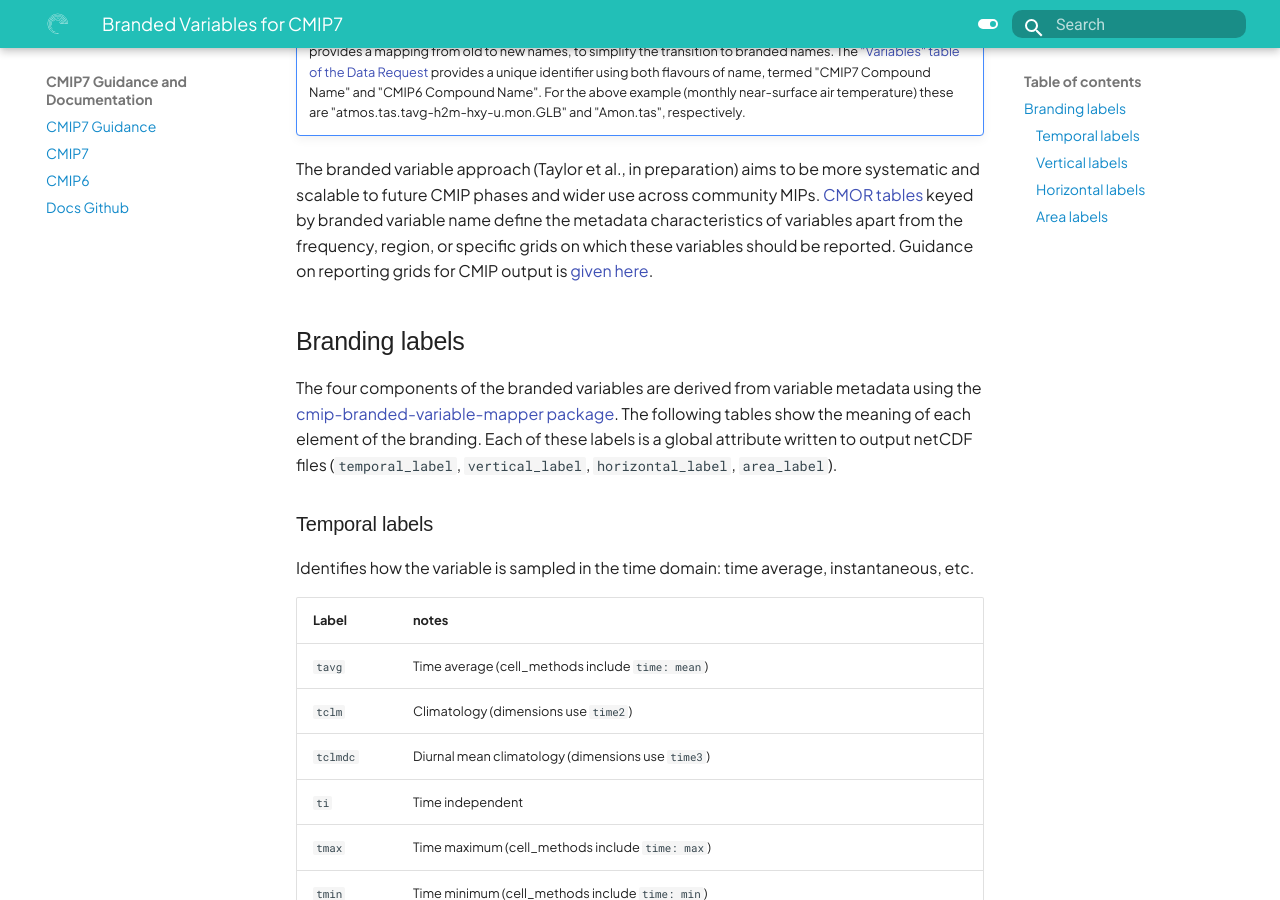
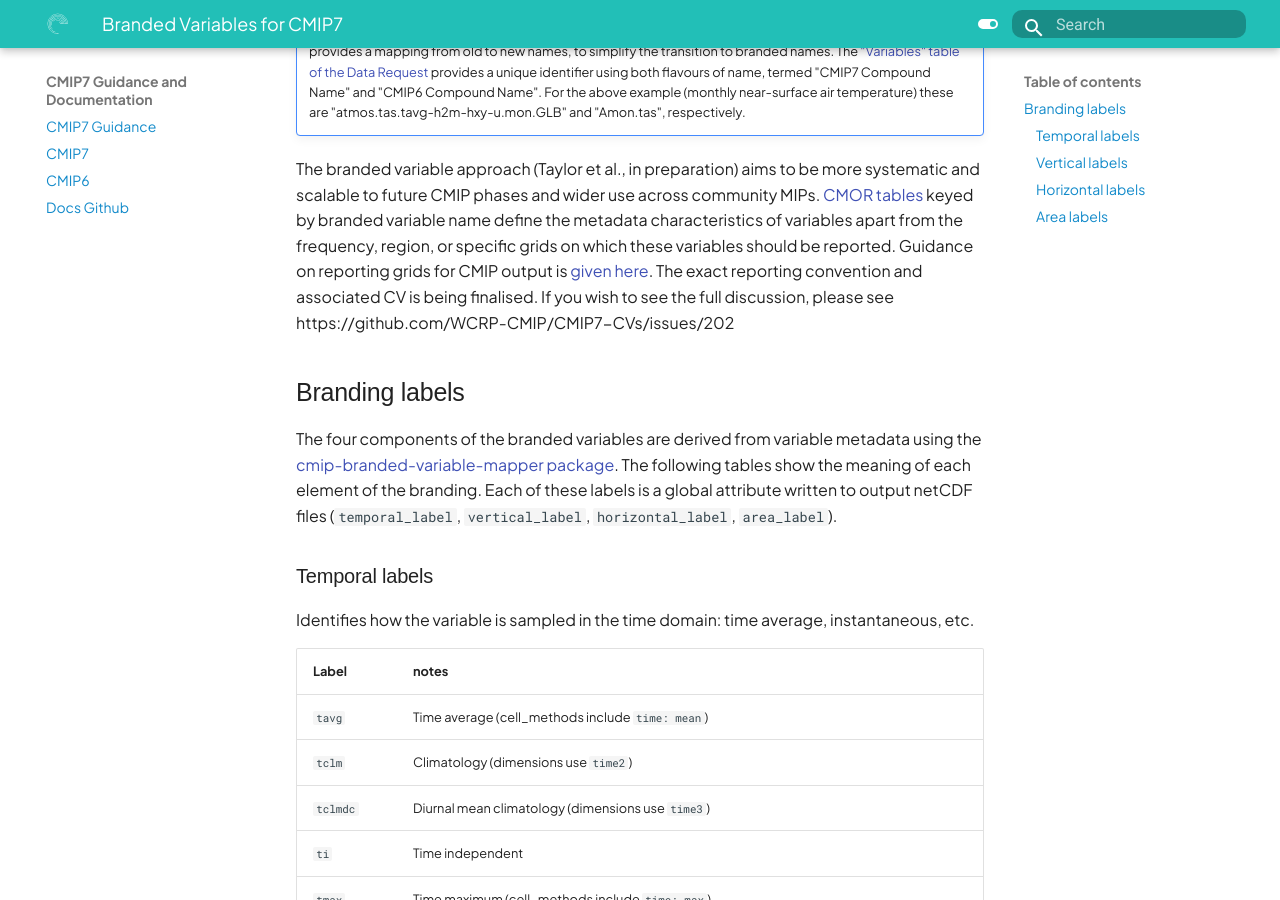
Before and after one commit to WCRP-CMIP/cmip7-guidance, an MkDocs documentation site: the page built from docs/CMIP7/branded_variables.md, in a window 1280 px wide and 900 px high, scrolled down 1206 px. Built offline with MkDocs 1.6.1 and Material for MkDocs 9.7.7, drawn with Linux system fonts in a browser that asks for light colours; some web fonts are replaced.

Commit message:
Apply suggestion from @znichollscr
Co-authored-by: znichollscr <114576287+znichollscr@users.noreply.github.com>

```diff
--- a/docs/CMIP7/branded_variables.md
+++ b/docs/CMIP7/branded_variables.md
@@ -44,6 +44,8 @@ For example, "tas_tavg-h2m-hxy-u" reported at daily frequency is denoted "day.ta
 The branded variable approach (Taylor et al., in preparation) aims to be more systematic and scalable to future CMIP phases and wider use across community MIPs.
 [CMOR tables](https://github.com/WCRP-CMIP/cmip7-cmor-tables) keyed by branded variable name define the metadata characteristics of variables apart from the frequency, region, or specific grids on which these variables should be reported.
 Guidance on reporting grids for CMIP output is [given here](https://zenodo.org/records/15697025).
+The exact reporting convention and associated CV is being finalised.
+If you wish to see the full discussion, please see https://github.com/WCRP-CMIP/CMIP7-CVs/issues/202
 
 
 ## Branding labels
```
